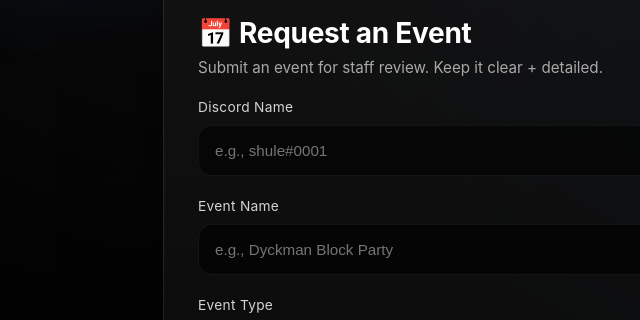
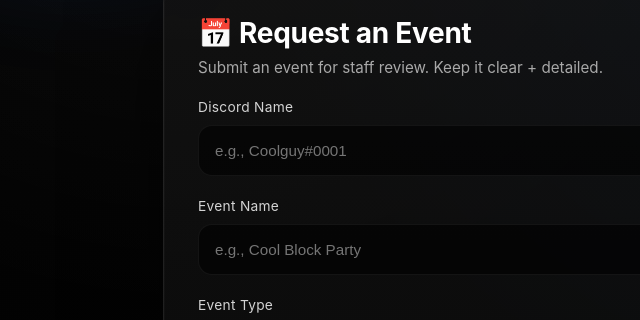
Before and after one commit to BackendsMan/fiveboroughs-events, a plain HTML site: page index.html in a window 1280 px wide. Shown: the part 456-776 px from the top of the page, 67-707 px from the left. Drawn offline with Linux system fonts and the light colour scheme.

Commit message:
Update placeholders in event form inputs

```diff
--- a/index.html
+++ b/index.html
@@ -38,10 +38,10 @@
 
       <form id="eventForm">
         <label>Discord Name</label>
-        <input type="text" required placeholder="e.g., shule#0001">
+        <input type="text" required placeholder="e.g., Coolguy#0001">
 
         <label>Event Name</label>
-        <input type="text" required placeholder="e.g., Dyckman Block Party">
+        <input type="text" required placeholder="e.g., Cool Block Party">
 
         <label>Event Type</label>
         <select required>
```
